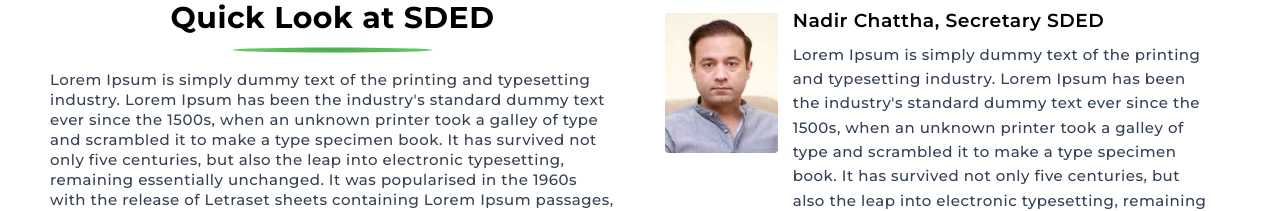
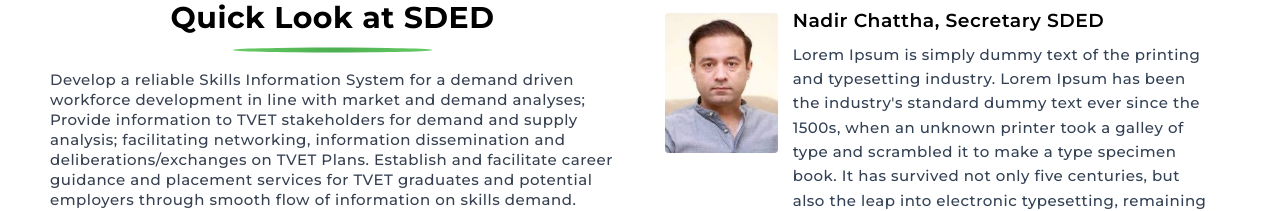
Before and after one commit to Hafizirfan96/frontend-end3, a React (Vite) app: page / in a window 1280 px wide. Shown: the part 730-941 px from the top of the page. Built offline with nearby package versions, Linux system fonts and the light colour scheme.

Commit message:
employment projection

```diff
--- a/src/pages/authPages/HomePage.jsx
+++ b/src/pages/authPages/HomePage.jsx
@@ -35,10 +35,6 @@
   const navigatetoPages = (pages) => {
     navigate(pages);
   };
-
-
-
-
 
   const slidesData = [
     {
@@ -226,7 +222,7 @@
   }, []);
 
   const pageMap = {
-  TEVTA: '/tevta-page',
+    TEVTA: "/tevta-page",
     // PSDA: '/psda-page',
     // SDED: '/sded-page',
     // PBTE: '/pbte-page',
@@ -330,44 +326,43 @@
                 title="PSDA"
                 bgColor="bg-green-600"
                 id="box1"
-  onClick={() => navigateToTivetBody('PSDA')}
+                onClick={() => navigateToTivetBody("PSDA")}
               />
               <TVETBodies
                 image={psdalogo}
                 title="SDED"
                 bgColor="bg-orange-500"
                 id="box2"
-  onClick={() => navigateToTivetBody('SDED')}
+                onClick={() => navigateToTivetBody("SDED")}
               />
               <TVETBodies
                 image={pbtelogo}
                 title="PBTE"
                 bgColor="bg-indigo-600"
                 id="box3"
-  onClick={() => navigateToTivetBody('PBTE')}
+                onClick={() => navigateToTivetBody("PBTE")}
               />
               <TVETBodies
                 image={pbtelogo}
                 title="TEVTA"
                 bgColor="bg-green-600"
                 id="box4"
-  onClick={() => navigateToTivetBody('TEVTA')}
+                onClick={() => navigateToTivetBody("TEVTA")}
               />
               <TVETBodies
                 image={psdflogo}
                 title="PSDF"
                 bgColor="bg-orange-500"
                 id="box5"
-  onClick={() => navigateToTivetBody('PSDF')}
+                onClick={() => navigateToTivetBody("PSDF")}
               />
               <TVETBodies
                 image={pvtclogo}
                 title="PVTC"
                 bgColor="bg-slate-700"
                 id="box6"
-  onClick={() => navigateToTivetBody('PVTC')}
+                onClick={() => navigateToTivetBody("PVTC")}
               />
-
             </div>
 
             {showArrow && (
@@ -445,7 +440,7 @@
               pagination={{ clickable: true }}
               className="w-full"
             >
-              {[1,].map((item, index) => (
+              {[1].map((item, index) => (
                 <SwiperSlide
                   key={index}
                   className="bg-white shadow-md rounded-xl"
@@ -495,9 +490,7 @@
       </div>
       <div className="flex  px-20 mt-24">
         <div className="w-1/2 text-center ">
-          <h2 className="text-[30px] font-bold">
-            Quick Look at SDED
-          </h2>
+          <h2 className="text-[30px] font-bold">Quick Look at SDED</h2>
           <div
             className="max-w-[200px] h-[10px] mx-auto my-2 rounded-full"
             style={{
@@ -506,15 +499,14 @@
             }}
           ></div>
           <h3 className="text-left text-3xl md:text-2xl text-gray-700 leading-relaxed mt-6">
-            Lorem Ipsum is simply dummy text of the printing and typesetting
-            industry. Lorem Ipsum has been the industry's standard dummy text
-            ever since the 1500s, when an unknown printer took a galley of type
-            and scrambled it to make a type specimen book. It has survived not
-            only five centuries, but also the leap into electronic typesetting,
-            remaining essentially unchanged. It was popularised in the 1960s
-            with the release of Letraset sheets containing Lorem Ipsum passages,
-            and more recently with desktop publishing software like Aldus
-            PageMaker including versions of Lorem Ipsum.
+            Develop a reliable Skills Information System for a demand driven
+            workforce development in line with market and demand analyses;
+            Provide information to TVET stakeholders for demand and supply
+            analysis; facilitating networking, information dissemination and
+            deliberations/exchanges on TVET Plans. Establish and facilitate
+            career guidance and placement services for TVET graduates and
+            potential employers through smooth flow of information on skills
+            demand.
           </h3>
         </div>
 
@@ -527,24 +519,21 @@
               className="w-[800px] h-56 rounded-md object-cover"
               alt="Profile picture"
             />
-
-
           </div>
           <div className="p-6">
-              <h3 className="text-3xl font-semibold mb-4  transition-colors duration-300 hover:text-purple-600">
+            <h3 className="text-3xl font-semibold mb-4  transition-colors duration-300 hover:text-[#049b63]">
               Nadir Chattha, Secretary SDED
             </h3>
             <p className="text-slate-700 text-2xl leading-relaxed ">
               Lorem Ipsum is simply dummy text of the printing and typesetting
               industry. Lorem Ipsum has been the industry's standard dummy text
-            ever since the 1500s, when an unknown printer took a galley of type
-            and scrambled it to make a type specimen book. It has survived not
-            only five centuries, but also the leap into electronic typesetting,
-            remaining essentially unchanged
+              ever since the 1500s, when an unknown printer took a galley of
+              type and scrambled it to make a type specimen book. It has
+              survived not only five centuries, but also the leap into
+              electronic typesetting, remaining essentially unchanged
             </p>
           </div>
         </div>
-
       </div>
 
       {/* <div className="flex justify-center gap-16 p-6 px-52 mt-16 mb-16">
```
Lines whose indentation alone changed are shown as unchanged.
